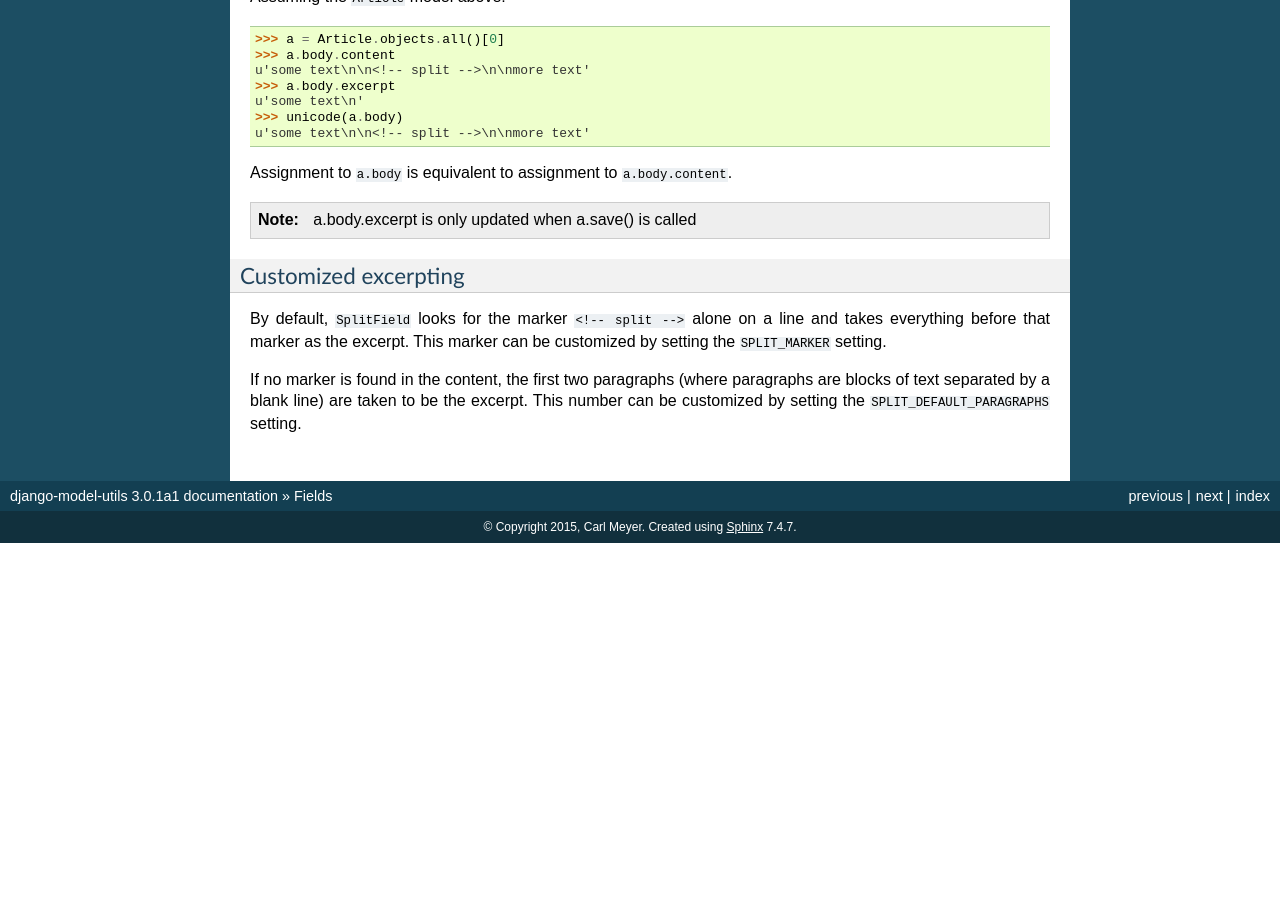
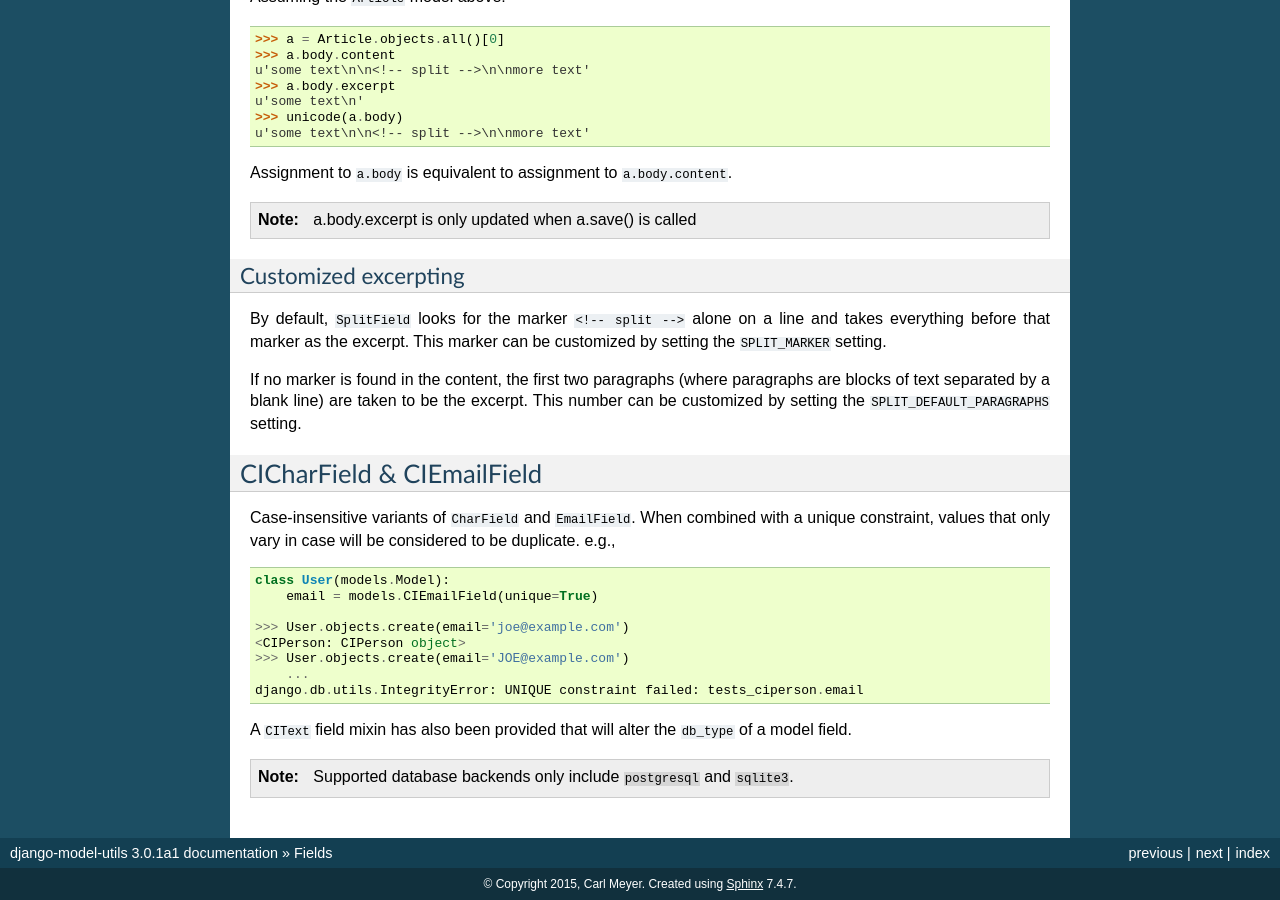
Before and after one commit to jazzband/django-model-utils, a Sphinx documentation site: the page built from docs/fields.rst, in a window 1280 px wide and 900 px high, scrolled down 1836 px. Built offline with Sphinx 7.4.7, drawn with Linux system fonts in a browser that asks for light colours; before the commit the page ends 2379 px from its top, so only the background shows below that; some of the changed text lies outside the part shown.

Commit message:
Add CI fields docs

```diff
--- a/docs/fields.rst
+++ b/docs/fields.rst
@@ -124,7 +124,7 @@
 
 Assuming the ``Article`` model above:
 
-.. code-block:: pycon
+.. code-block:: python
 
     >>> a = Article.objects.all()[0]
     >>> a.body.content
@@ -154,3 +154,29 @@
 paragraphs are blocks of text separated by a blank line) are taken to
 be the excerpt. This number can be customized by setting the
 ``SPLIT_DEFAULT_PARAGRAPHS`` setting.
+
+
+CICharField & CIEmailField
+--------------------------
+
+Case-insensitive variants of ``CharField`` and ``EmailField``. When combined
+with a unique constraint, values that only vary in case will be considered
+to be duplicate. e.g.,
+
+.. code-block:: python
+
+    class User(models.Model):
+        email = models.CIEmailField(unique=True)
+
+    >>> User.objects.create(email='joe@example.com')
+    <CIPerson: CIPerson object>
+    >>> User.objects.create(email='JOE@example.com')
+        ...
+    django.db.utils.IntegrityError: UNIQUE constraint failed: tests_ciperson.email
+
+A ``CIText`` field mixin has also been provided that will alter the ``db_type``
+of a model field.
+
+.. note::
+
+    Supported database backends only include ``postgresql`` and ``sqlite3``.
```
